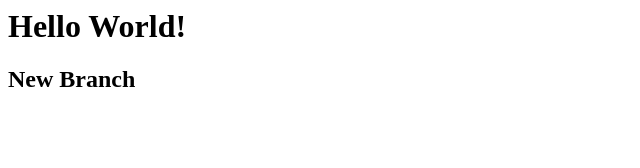
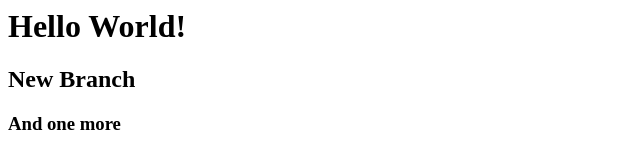
Before and after one commit to Andriets/TestRepo, a plain HTML site: page index.html in a window 1280 px wide. Shown: the whole page, without its empty margins (0-640 px from the left). Drawn offline with Linux system fonts and the light colour scheme.

Commit message:
One more

```diff
--- a/index.html
+++ b/index.html
@@ -1,2 +1,3 @@
 <h1>Hello World!</h1>
 <h2>New Branch</h2>
+<h3>And one more</h3>
```
